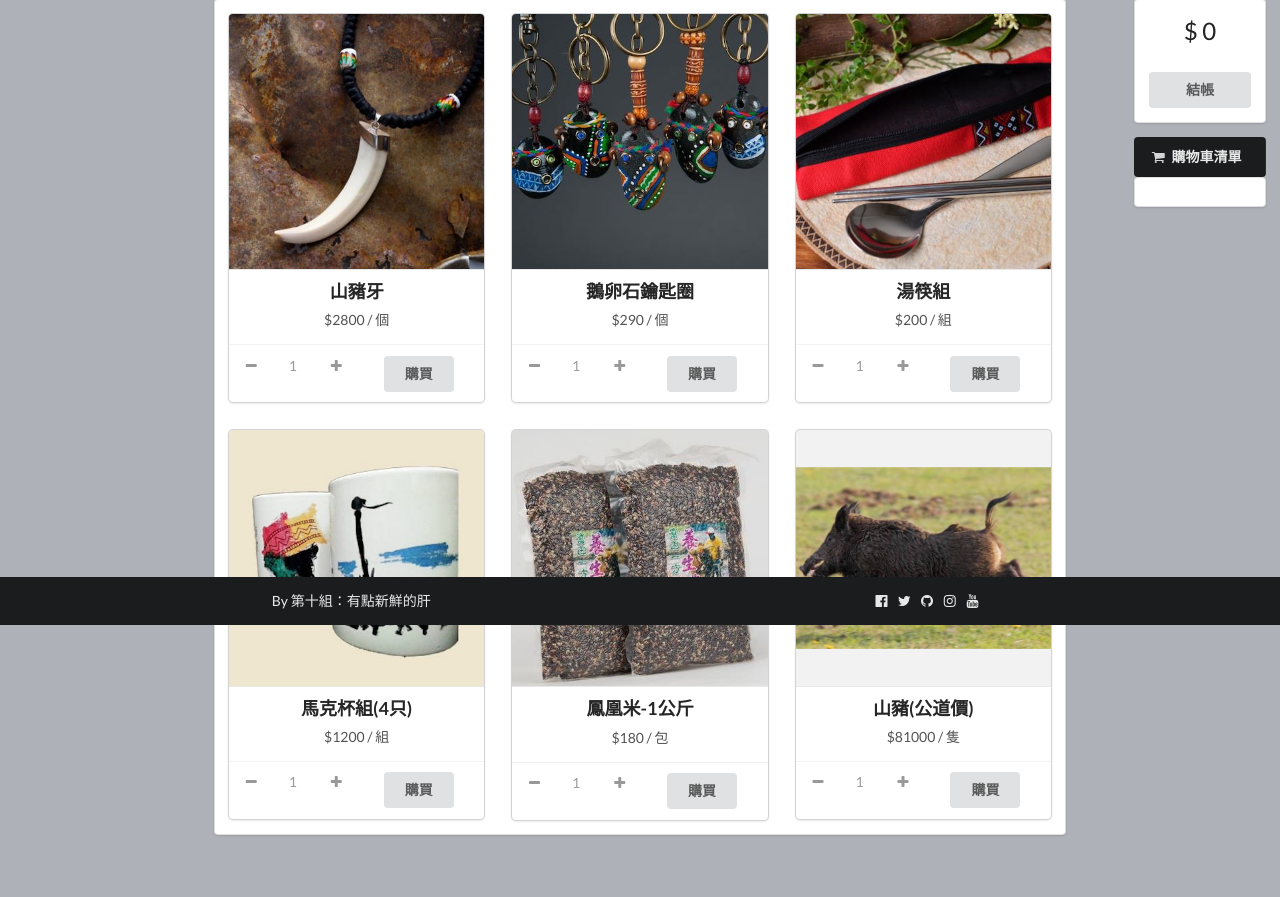
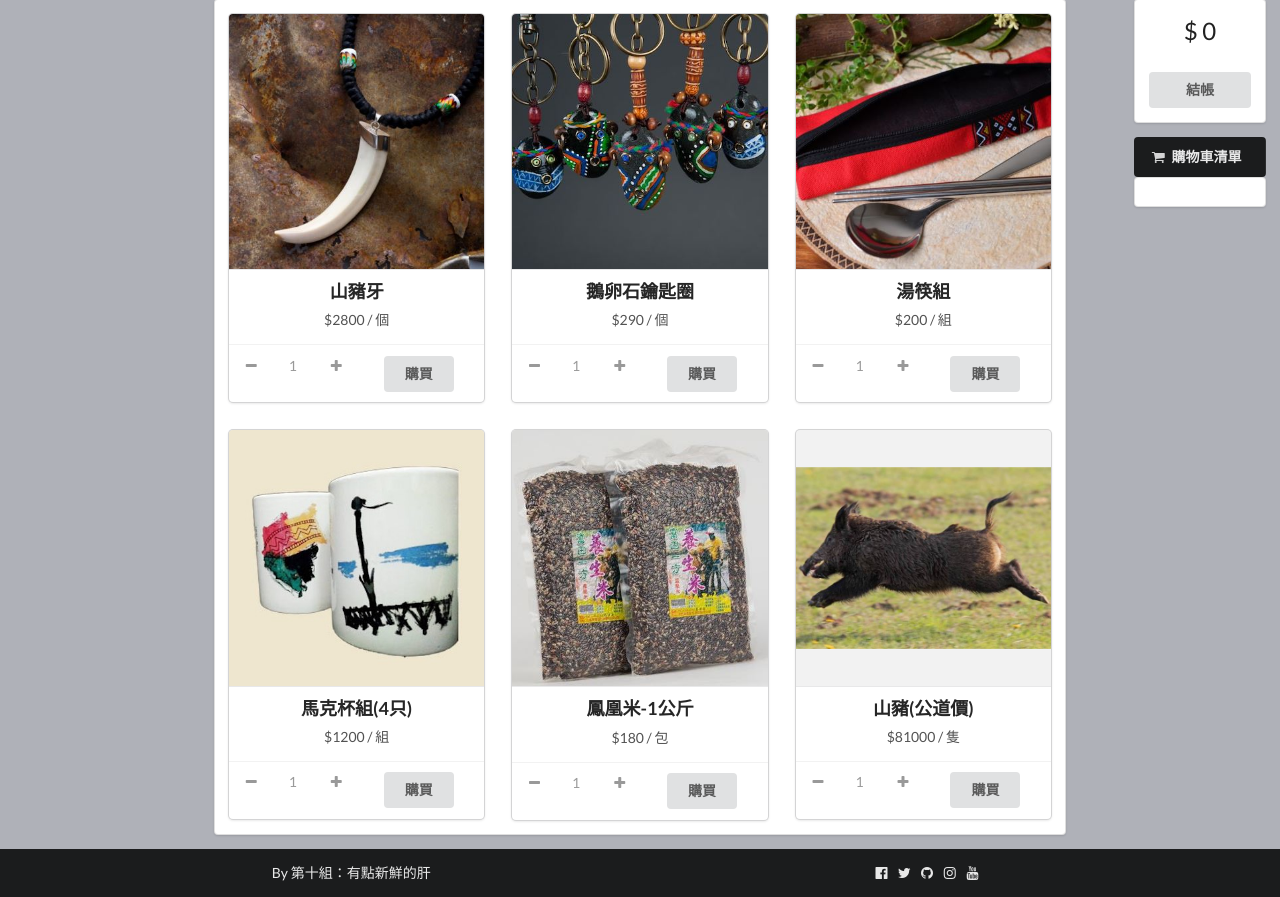
Before and after one commit to FCU21-Prophet/Tribal-Care, a Flask app: page /buy in a window 1280 px wide. Shown: the part 175-1072 px from the top of the page. Before the commit the page ends 1011 px from the top, so only its background shows below. Run offline with Flask 2, Linux system fonts and the light colour scheme.

Commit message:
fix some error

```diff
--- a/templates/buy.html
+++ b/templates/buy.html
@@ -257,7 +257,7 @@
             </div>
         </div>
     </div>
-    <div class="ui inverted vertical footer segment" style="width:100%;left:0;position:fixed;bottom:0;">
+    <div class="ui inverted vertical footer segment" style="width:100%;">
         <div class="ui container">
             <div class="ui grid">
                 <div class="eight wide column">
--- a/templates/index.html
+++ b/templates/index.html
@@ -15,7 +15,7 @@
 </head>
 
 <body>
-    <div class="ui huge menu inverted" style="width:100%;position:fixed;top:0;">
+    <div class="ui huge menu inverted" style="width:100%;">
         <a class="item" href="/">首頁</a>
         <a class="item" href="/about">部落介紹</a>
         <a class="item" href="/need">部落需求</a>
@@ -74,7 +74,7 @@
         部落地圖
     </div>
     <div id="map"></div>
-    <div class="ui inverted vertical footer segment" style="width:100%;left:0;position:fixed;bottom:0;">
+    <div class="ui inverted vertical footer segment" style="width:100%;">
         <div class="ui container">
             <div class="ui grid">
                 <div class="eight wide column">
```
